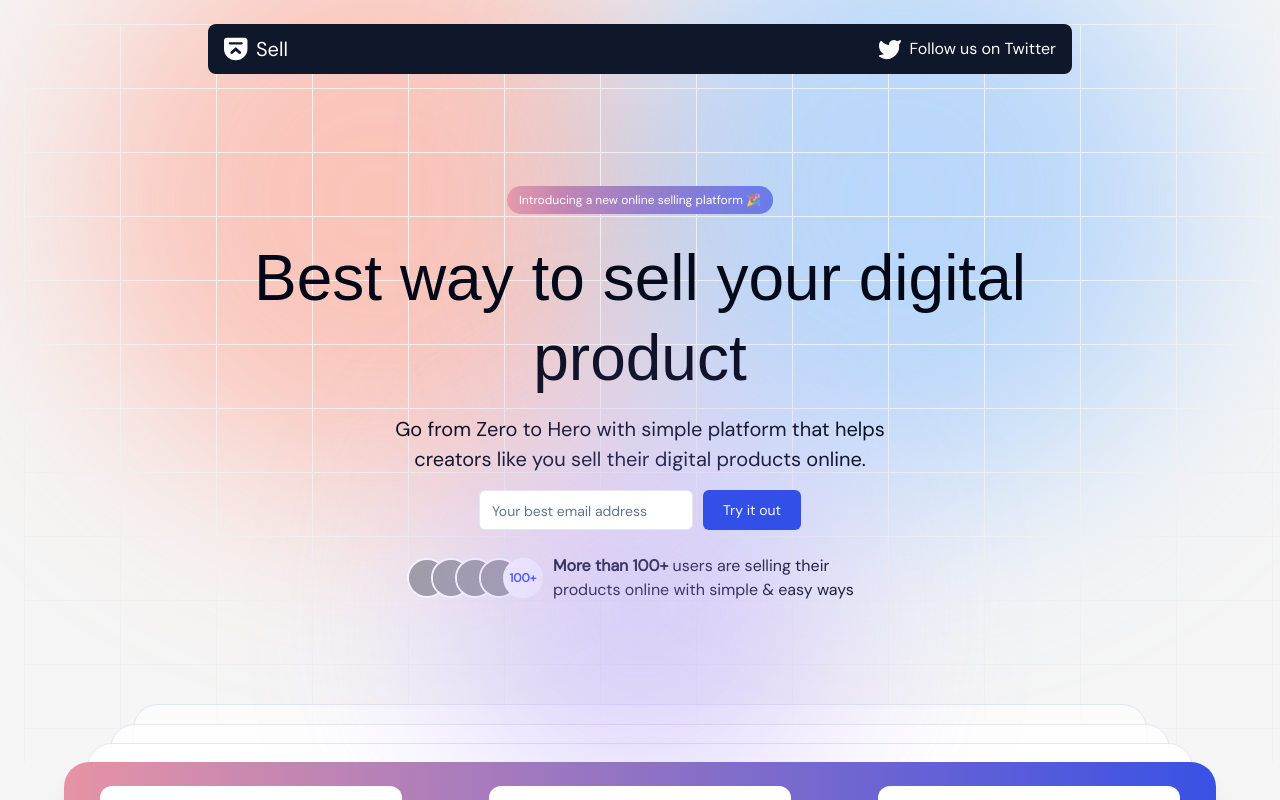
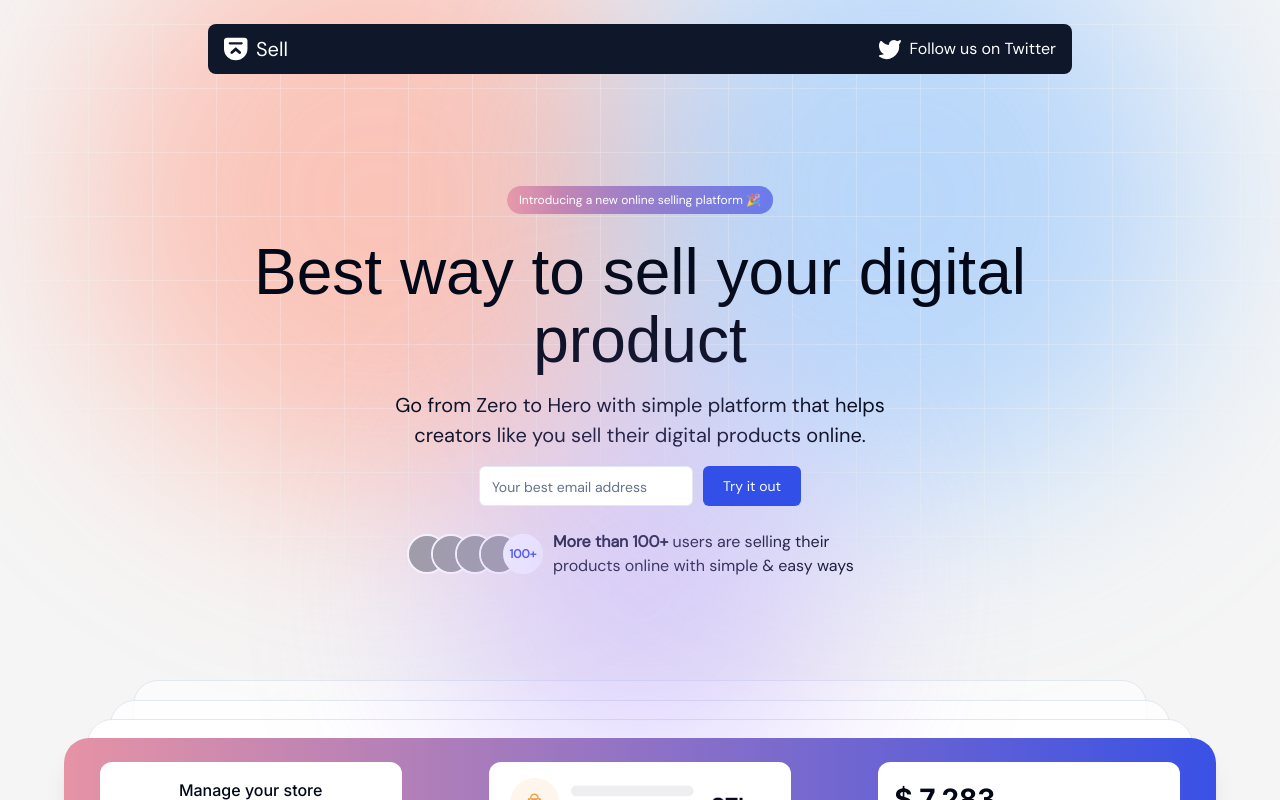
Before and after one commit to SebastienLaurentt/Spikes_Hackathon, a Next.js app: page / in a window 1280 px wide. Shown: the top 800 px of the page. Built offline with nearby package versions, Linux system fonts and the light colour scheme; grey boxes are pictures that could not be loaded; a web font is replaced by a local one.

Commit message:
update hero grid and h1 xl leading

```diff
--- a/app/globals.css
+++ b/app/globals.css
@@ -45,7 +45,7 @@
     @apply bg-background text-foreground;
   }
   h1 {
-    @apply text-2xl md:text-3xl lg:text-5xl md:w-[500px] lg:w-[650px] xl:text-6xl xl:w-[800px] leading-10 md:leading-[48px] lg:leading-[64px] xl:leading-[80px] mx-auto font-bold;
+    @apply text-2xl md:text-3xl lg:text-5xl md:w-[500px] lg:w-[650px] xl:text-6xl xl:w-[800px] leading-10 md:leading-[48px] lg:leading-[64px] xl:leading-[68px] mx-auto ;
   }
 
   h2 {
@@ -60,8 +60,13 @@
   }
 
   .bg-custom-grid {
-    background-image: linear-gradient(to right, #f0f0f0 1px, transparent 1px), linear-gradient(to bottom, #f0f0f0 1px, transparent 1px);
-    background-size: 6rem 4rem;
+    background-image: linear-gradient(
+        to right,
+        rgba(243, 243, 243, 0.3) 1px,
+        transparent 1px
+      ),
+      linear-gradient(to bottom, rgba(243, 243, 243, 0.3) 1px, transparent 1px);
+    background-size: 4rem 4rem;
   }
 
   .shimmer-effect {
```
